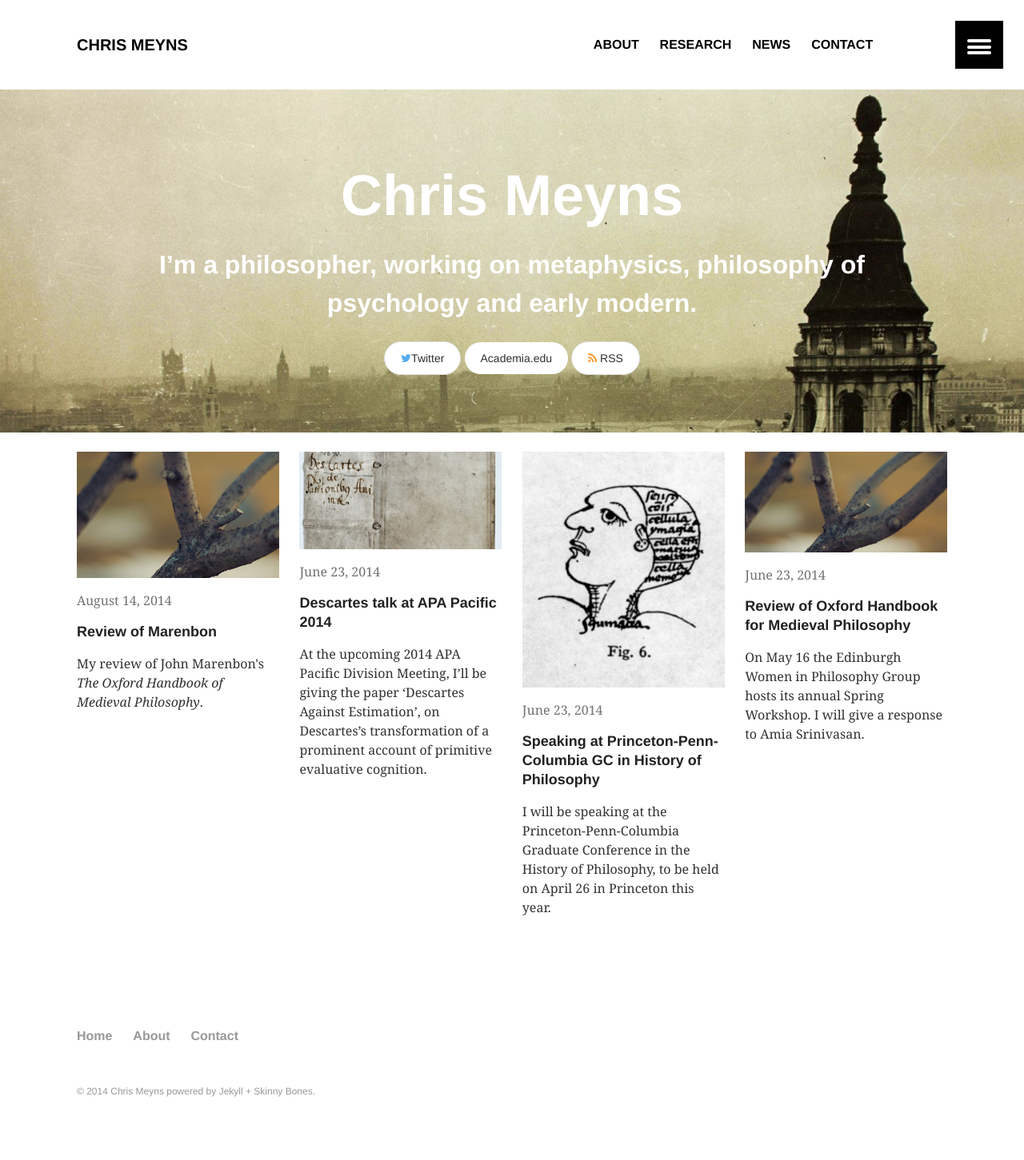
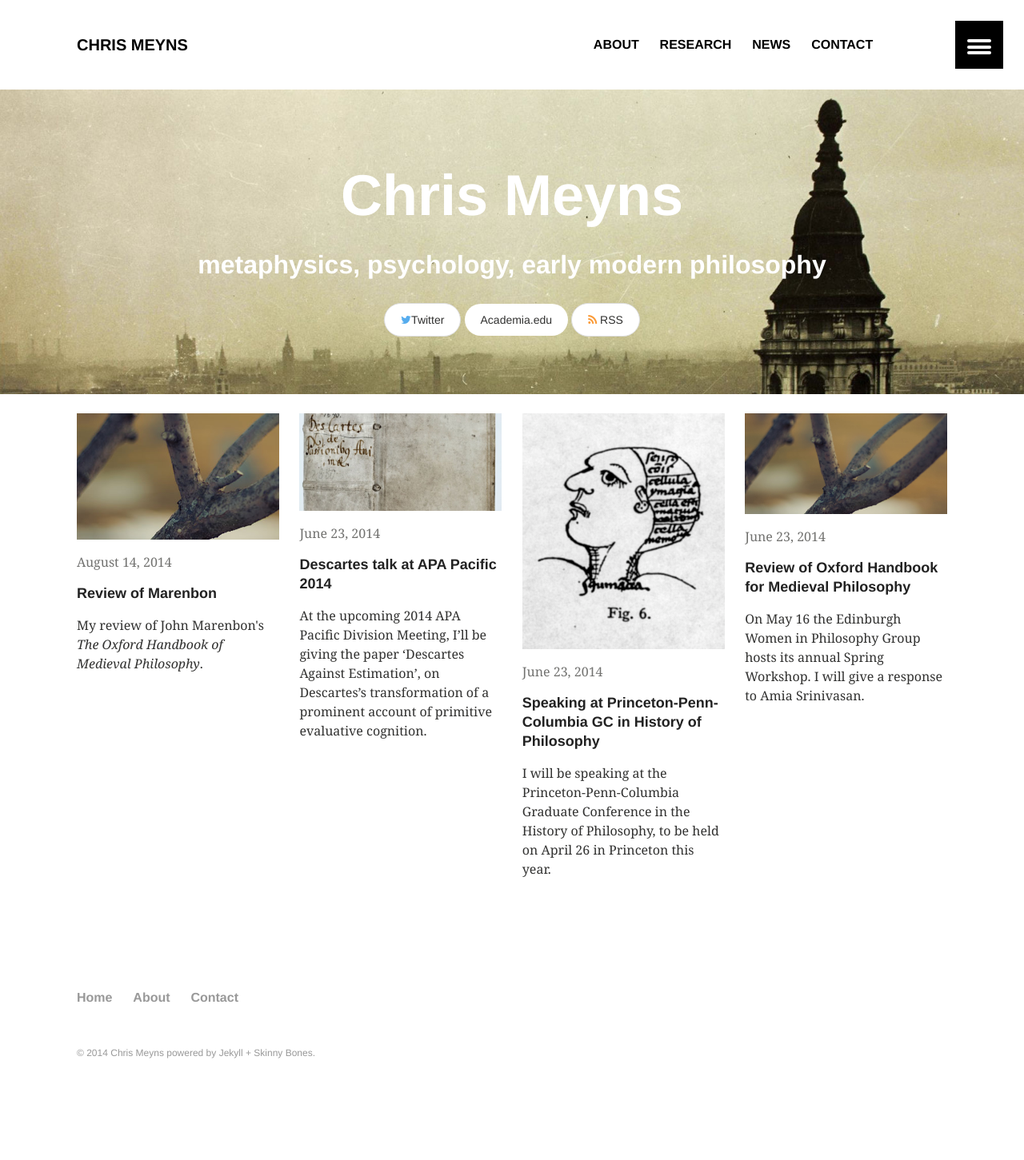
Before and after one commit to msteenhagen/csmeyns.github.io, a Jekyll site: the page built from index.md, in a window 1280 px wide. Shown: the whole page at 80% size. Built offline with Jekyll 4.4.1, drawn with Linux system fonts in a browser that asks for light colours; after the commit the page ends 1403 px from its top, so only the background shows below that.

Commit message:
tagline in home

```diff
--- a/index.md
+++ b/index.md
@@ -2,7 +2,7 @@
 layout: home
 top: chris meyns
 center: Chris Meyns
-tagline: I’m a philosopher, working on metaphysics, philosophy of psychology and early modern.
+tagline: metaphysics, psychology, early modern philosophy
 permalink: /
 image:
   feature: city.jpg
```
Also changed, not shown: images/city.jpg.
